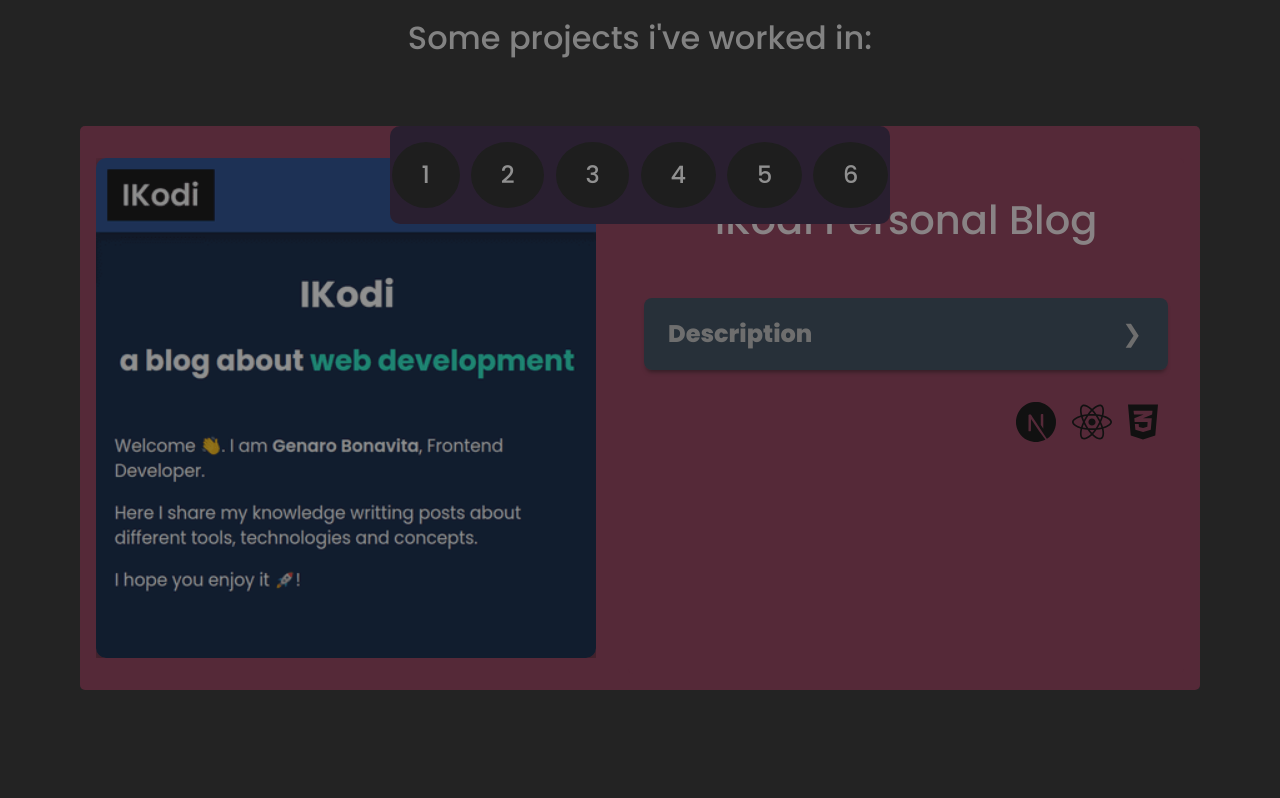
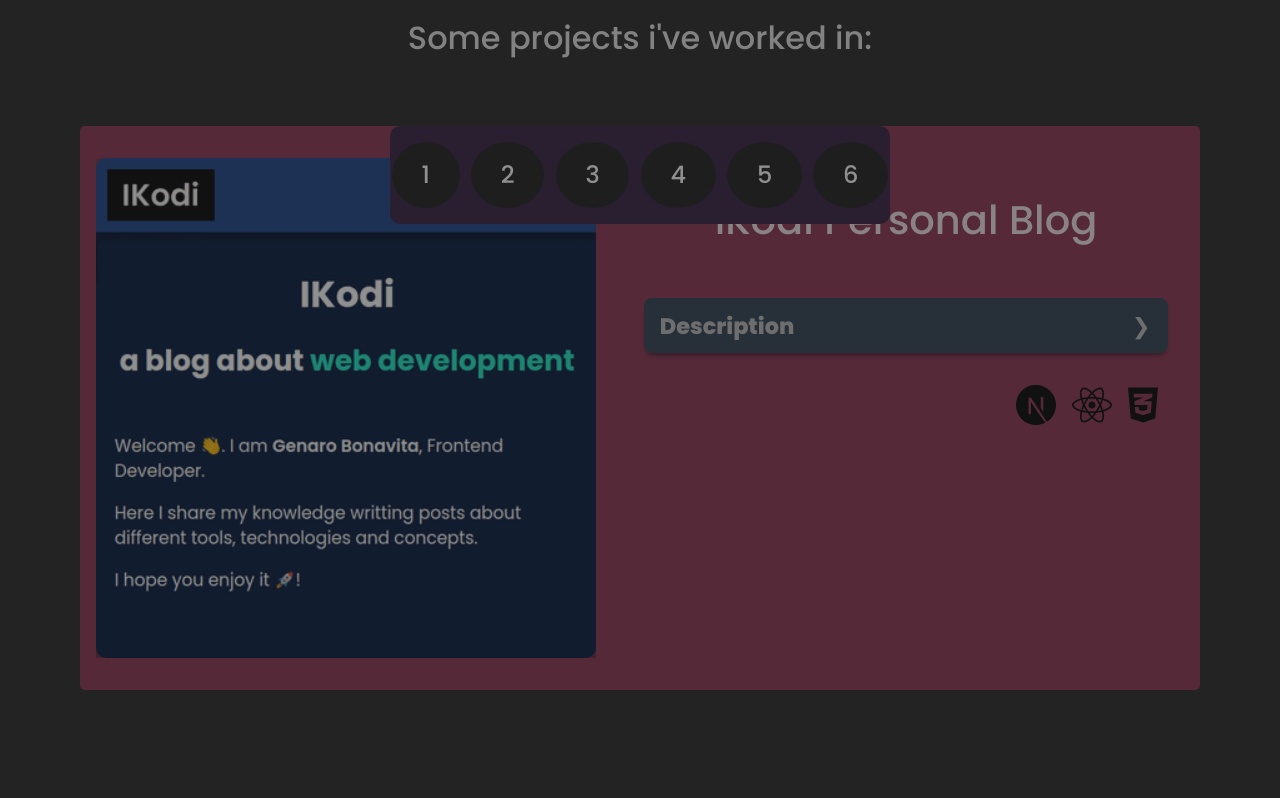
Before and after one commit to genaroibc/portfolio, a React (Vite) app: page / in a window 1280 px wide. Shown: the part 2014-2812 px from the top of the page. Built offline with nearby package versions, Linux system fonts and the light colour scheme.

Commit message:
[FEAT]: reduce Accordion component size

```diff
--- a/src/components/shared/Accordion.jsx
+++ b/src/components/shared/Accordion.jsx
@@ -15,7 +15,7 @@ const STWrapper = styled.div`
   }
 
   .tab {
-    font-size: 1.5rem;
+    font-size: 1.4rem;
     width: 100%;
     color: white;
     overflow: hidden;
@@ -24,7 +24,7 @@ const STWrapper = styled.div`
   .tab-label {
     display: flex;
     justify-content: space-between;
-    padding: 1em;
+    padding: 0.7em;
     background: #2c3e50;
     font-weight: bold;
     cursor: pointer;
```
